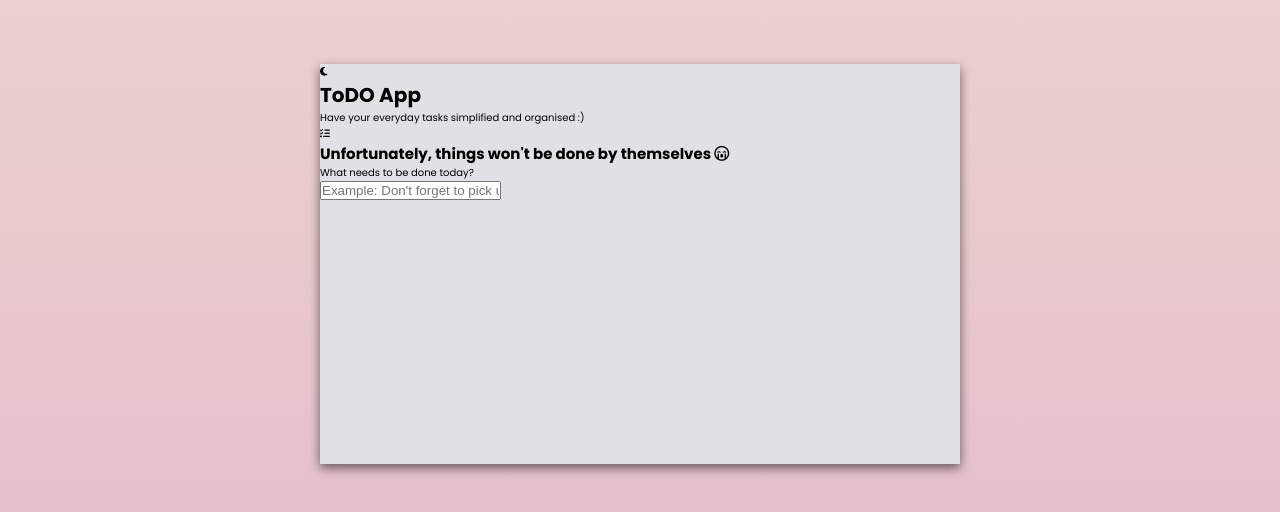
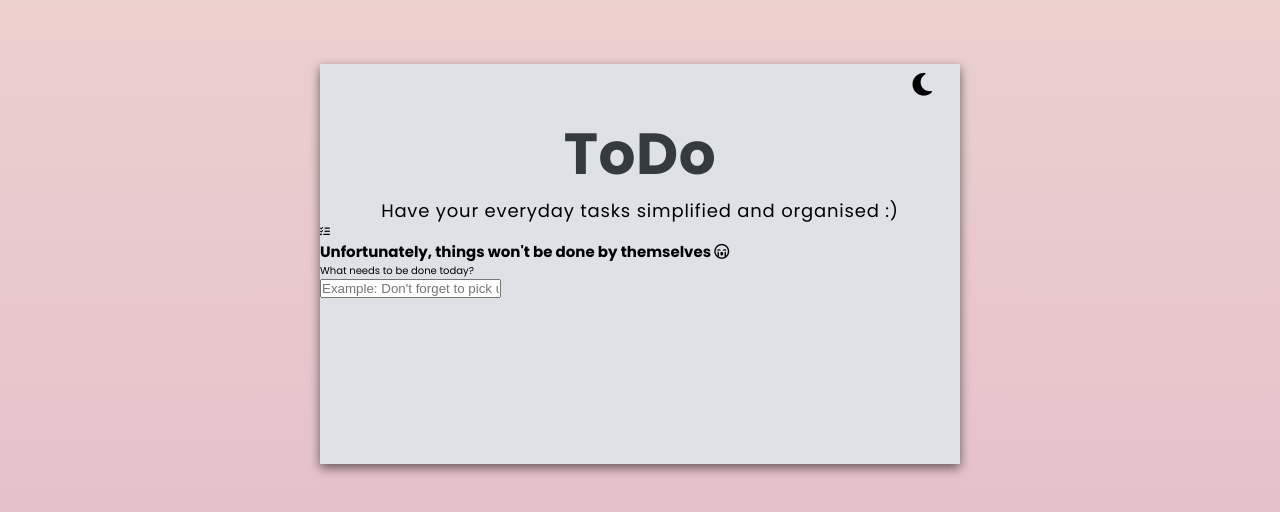
Before and after one commit to Dvin12/ToDoList, a website: page index.html in a window 1280 px wide. Shown: the part 136-648 px from the top of the page. Drawn offline with Linux system fonts and the light colour scheme.

Commit message:
Styled header

```diff
--- a/css/style.scss
+++ b/css/style.scss
@@ -1,2 +1,3 @@
 @import "../sass/global";
 @import "../sass/container";
+@import "../sass/header";
--- a/index.html
+++ b/index.html
@@ -23,8 +23,8 @@
     <div class="background">
       <div class="container">
         <header class="header">
-          <i class="fa-solid fa-moon"></i>
-          <h1 class="header__name">ToDO App</h1>
+          <i class="fa-solid fa-moon header__darkmode"></i>
+          <h1 class="header__name">ToDo</h1>
           <p class="header__text">
             Have your everyday tasks simplified and organised :)
           </p>
--- /dev/null
+++ b/sass/_header.scss
@@ -0,0 +1,27 @@
+.header {
+  display: flex;
+  flex-direction: column;
+  align-items: center;
+
+  &__darkmode {
+    align-self: flex-end;
+    font-size: 2.6rem;
+    margin: 0 2rem;
+    padding: 0.8rem;
+    cursor: pointer;
+  }
+
+  &__name {
+    margin-top: 0.4rem;
+    font-size: 5.8rem;
+    font-weight: 700;
+    letter-spacing: 0.6px;
+    color: #343a40;
+  }
+
+  &__text {
+    font-size: 1.8rem;
+    font-weight: 400;
+    letter-spacing: 0.8px;
+  }
+}
```
Also changed, not shown: css/style.css, 1 other file.
